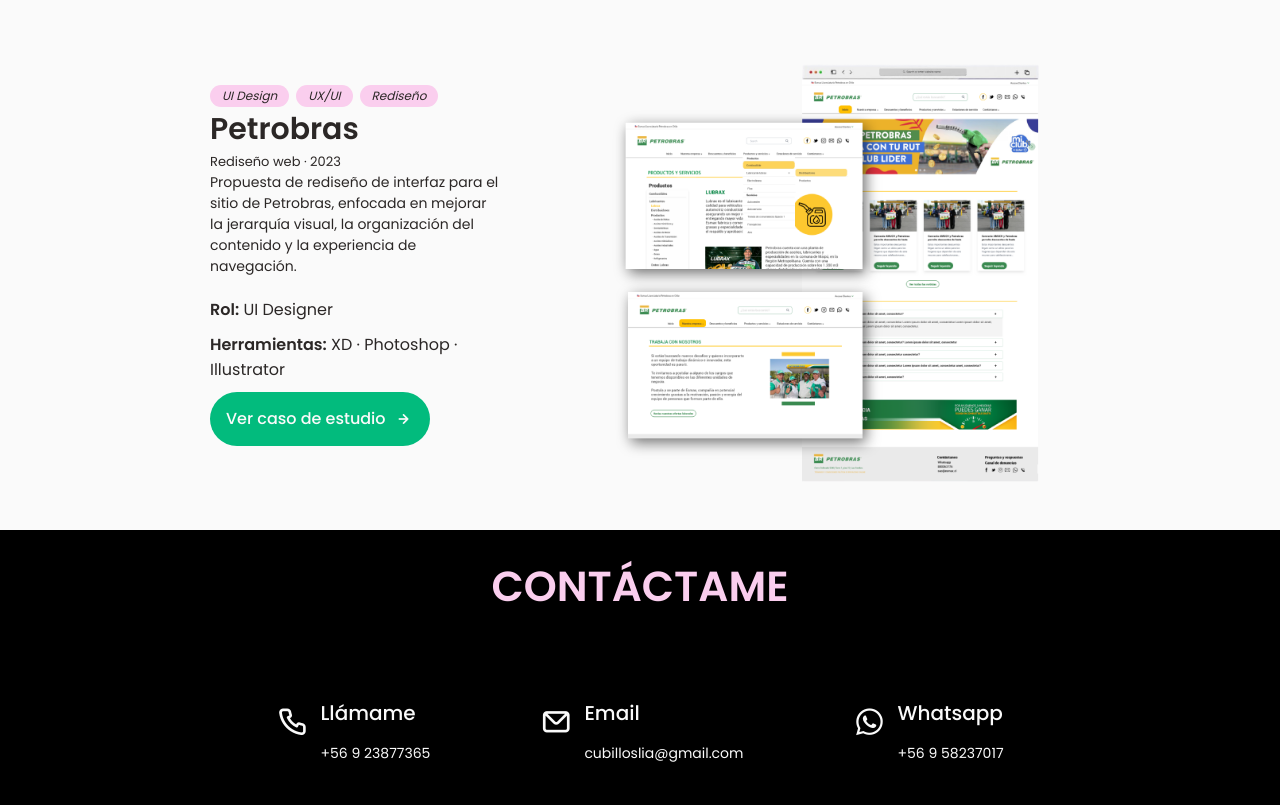
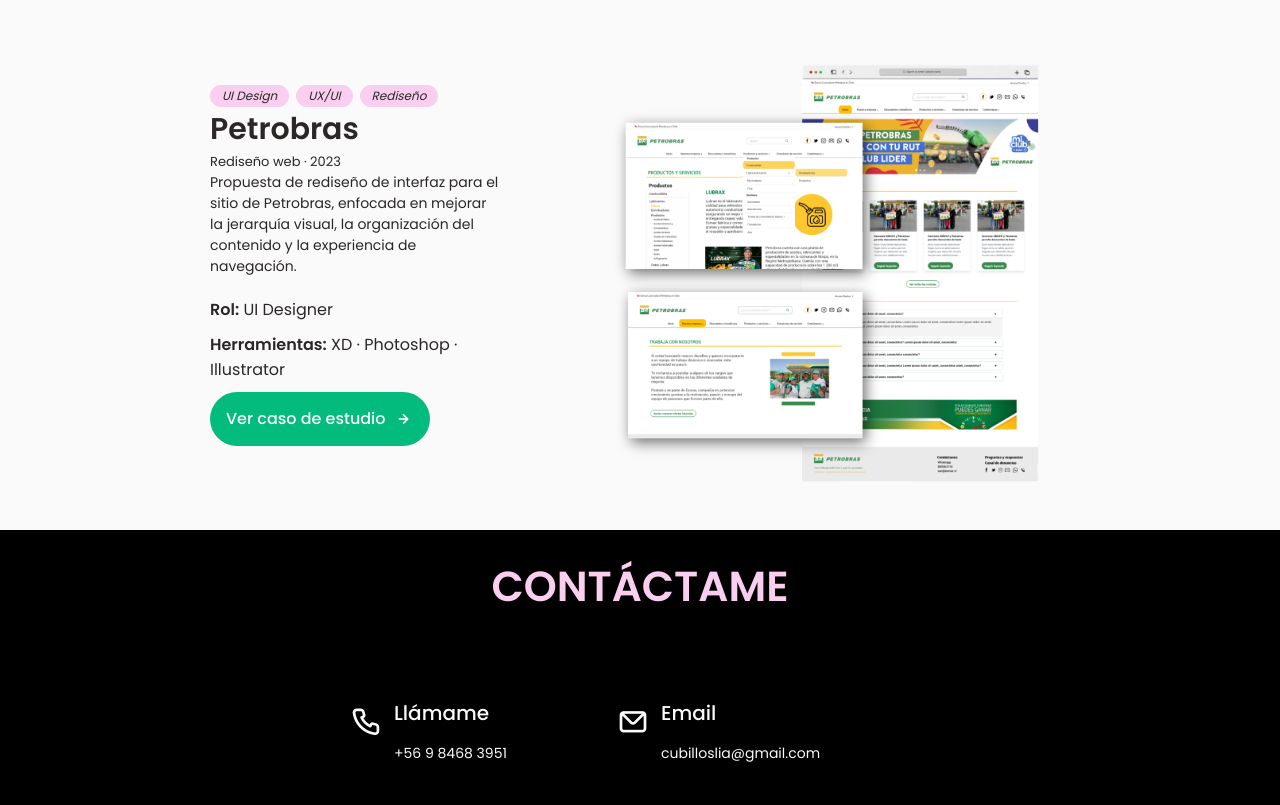
Before and after one commit to cubillosarteaga/lia-c-portafolio, a plain HTML site: page index.html in a window 1280 px wide. Shown: the part 2484-3289 px from the top of the page. Drawn offline with nearby package versions, Linux system fonts and the light colour scheme.

Commit message:
telefono nuevo

```diff
--- a/index.html
+++ b/index.html
@@ -107,7 +107,7 @@
 
                             <i class="uil uil-message button__icon"></i>
                             </a>-->
-                            <a href="cv-Lia-Cubillos-Arteaga.pdf" class="button button--flex btn-down" target="_blank">
+                            <a href="cv-Lia-Cubillos-frontend.pdf" class="button button--flex btn-down" target="_blank">
                                 Descargar CV <i class="uil uil-download-alt button__icon"></i>
 
 
@@ -535,7 +535,7 @@
                             <i class="uil uil-phone contact__icon"></i>
                             <div>
                                 <h3 class="contact__title">Llámame</h3>
-                                <span class="contact__subtitle">+56 9 23877365 </span>
+                                <span class="contact__subtitle">+56 9 8468 3951 </span>
                             </div>
                         </div>
                         <div class="contact__information">
@@ -546,11 +546,11 @@
                             </div>
                         </div>
                         <div class="contact__information">
-                            <i class="uil uil-whatsapp contact__icon"></i>
-                            <div>
+                             <!--<i class="uil uil-whatsapp contact__icon"></i>
+                           <div>
                                 <h3 class="contact__title">Whatsapp</h3>
                                 <span class="contact__subtitle">+56 9 58237017</span>
-                            </div>
+                            </div>-->
                         </div>
 
                 </div>
```
Also changed, not shown: 1 other file.
